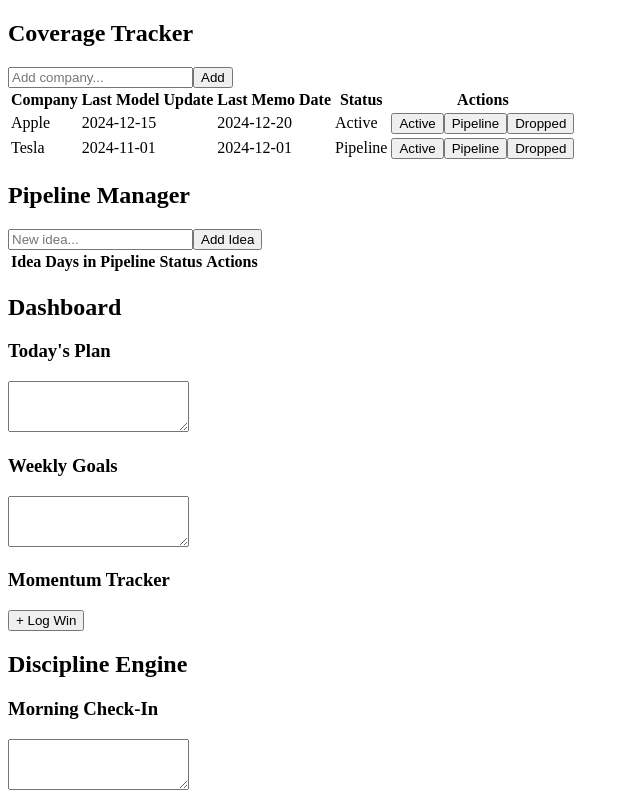
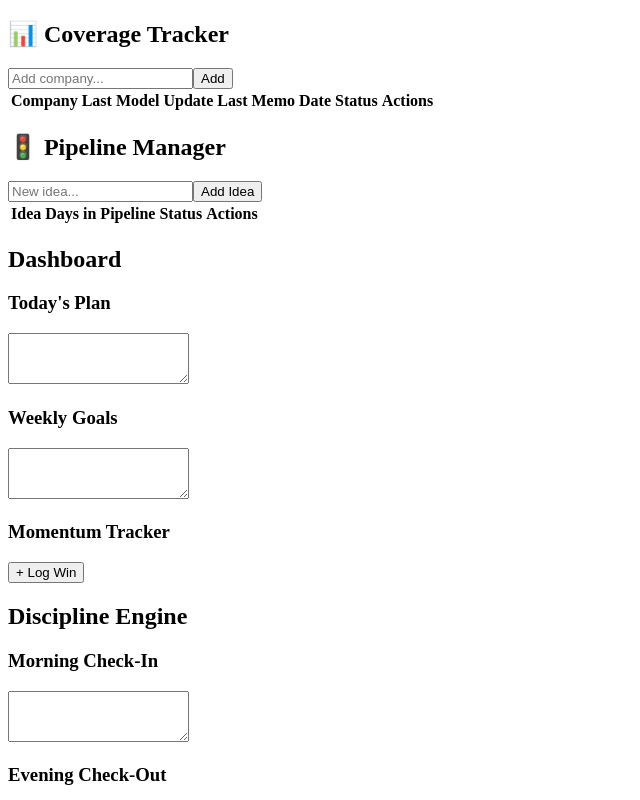
Before and after one commit to tz180/analyst-os, a Next.js app: page / in a window 1280 px wide. Shown: the top 800 px of the page, without its empty margins (0-640 px from the left). Built offline with nearby package versions, Linux system fonts and the light colour scheme.

Commit message:
Upgrade: CoverageTracker full UI, editable dates, pass list with reasons

```diff
--- a/components/CoverageTracker.js
+++ b/components/CoverageTracker.js
@@ -1,79 +1,170 @@
 import React, { useState, useEffect } from 'react';
 import useLocalStorage from '../hooks/useLocalStorage';
 
-const defaultCompanies = [
-  { name: 'Apple', lastModelUpdate: '2024-12-15', lastMemoDate: '2024-12-20', status: 'Active' },
-  { name: 'Tesla', lastModelUpdate: '2024-11-01', lastMemoDate: '2024-12-01', status: 'Pipeline' },
-];
+function useHasMounted() {
+  const [hasMounted, setHasMounted] = useState(false);
+  useEffect(() => setHasMounted(true), []);
+  return hasMounted;
+}
+
+const REASONS = ['Valuation', 'Management', 'Outlook', 'Competition', 'Not a Fit'];
 
 const CoverageTracker = () => {
-  const [companies, setCompanies] = useLocalStorage('coverage', defaultCompanies);
+  const hasMounted = useHasMounted();
+  const [companies, setCompanies] = useLocalStorage('coverage', []);
+  const [passList, setPassList] = useLocalStorage('passList', []);
   const [newCompany, setNewCompany] = useState('');
+
+  if (!hasMounted) return null;
 
   const addCompany = () => {
     if (!newCompany.trim()) return;
     const today = new Date().toISOString().split('T')[0];
-    setCompanies([...companies, {
-      name: newCompany,
-      lastModelUpdate: today,
-      lastMemoDate: today,
-      status: 'Pipeline'
-    }]);
+    setCompanies([
+      ...companies,
+      {
+        name: newCompany,
+        lastModelUpdate: today,
+        lastMemoDate: today,
+        status: 'Pipeline'
+      }
+    ]);
     setNewCompany('');
   };
 
-  const updateStatus = (index, status) => {
+  const updateField = (index, field, value) => {
     const updated = [...companies];
-    updated[index].status = status;
+    updated[index][field] = value;
     setCompanies(updated);
   };
 
+  const dropCompany = (index, reason) => {
+    const removed = companies[index];
+    setPassList([
+      ...passList,
+      {
+        name: removed.name,
+        reason,
+        date: new Date().toISOString().split('T')[0]
+      }
+    ]);
+    const remaining = companies.filter((_, i) => i !== index);
+    setCompanies(remaining);
+  };
+
+  const calculateDaysSince = (dateStr) => {
+    const now = new Date();
+    const past = new Date(dateStr);
+    return Math.floor((now - past) / (1000 * 60 * 60 * 24));
+  };
+
   return (
-    <div className="p-4">
-      <h2 className="text-2xl font-bold mb-4">Coverage Tracker</h2>
-      <div className="mb-4">
+    <div className="bg-white border shadow-md rounded-xl p-6 space-y-6">
+      <h2 className="text-2xl font-bold text-gray-800">📊 Coverage Tracker</h2>
+
+      <div className="flex items-center gap-2">
         <input
-          className="border p-2 mr-2"
+          className="border border-gray-300 px-4 py-2 rounded w-full max-w-sm focus:outline-none focus:ring-2 focus:ring-blue-500"
           placeholder="Add company..."
           value={newCompany}
           onChange={(e) => setNewCompany(e.target.value)}
         />
-        <button className="bg-blue-500 text-white px-4 py-2 rounded" onClick={addCompany}>
+        <button
+          className="bg-blue-600 text-white px-4 py-2 rounded hover:bg-blue-700 transition"
+          onClick={addCompany}
+        >
           Add
         </button>
       </div>
 
-      <table className="w-full table-auto border-collapse">
+      <table className="w-full table-auto border-collapse text-sm">
         <thead>
-          <tr className="bg-gray-100 text-left">
-            <th className="border px-4 py-2">Company</th>
-            <th className="border px-4 py-2">Last Model Update</th>
-            <th className="border px-4 py-2">Last Memo Date</th>
-            <th className="border px-4 py-2">Status</th>
-            <th className="border px-4 py-2">Actions</th>
+          <tr className="bg-gray-100 text-gray-600 text-left">
+            <th className="border-b px-4 py-2">Company</th>
+            <th className="border-b px-4 py-2">Last Model Update</th>
+            <th className="border-b px-4 py-2">Last Memo Date</th>
+            <th className="border-b px-4 py-2">Status</th>
+            <th className="border-b px-4 py-2">Actions</th>
           </tr>
         </thead>
         <tbody>
           {companies.map((c, i) => {
-            const daysSinceUpdate = Math.floor((new Date() - new Date(c.lastModelUpdate)) / (1000 * 60 * 60 * 24));
-            const stale = daysSinceUpdate > 90;
-
+            const modelStale = calculateDaysSince(c.lastModelUpdate) > 90;
             return (
-              <tr key={i} className={stale ? 'bg-red-100' : ''}>
-                <td className="border px-4 py-2">{c.name}</td>
-                <td className="border px-4 py-2">{c.lastModelUpdate}</td>
-                <td className="border px-4 py-2">{c.lastMemoDate}</td>
-                <td className="border px-4 py-2">{c.status}</td>
-                <td className="border px-4 py-2 space-x-2">
-                  <button onClick={() => updateStatus(i, 'Active')} className="text-green-600">Active</button>
-                  <button onClick={() => updateStatus(i, 'Pipeline')} className="text-yellow-600">Pipeline</button>
-                  <button onClick={() => updateStatus(i, 'Dropped')} className="text-gray-600">Dropped</button>
+              <tr key={i} className={modelStale ? 'bg-red-50' : 'hover:bg-gray-50'}>
+                <td className="border-b px-4 py-2">{c.name}</td>
+                <td className="border-b px-4 py-2">
+                  <input
+                    type="date"
+                    className="border rounded px-2 py-1"
+                    value={c.lastModelUpdate}
+                    onChange={(e) => updateField(i, 'lastModelUpdate', e.target.value)}
+                  />
+                </td>
+                <td className="border-b px-4 py-2">
+                  <input
+                    type="date"
+                    className="border rounded px-2 py-1"
+                    value={c.lastMemoDate}
+                    onChange={(e) => updateField(i, 'lastMemoDate', e.target.value)}
+                  />
+                </td>
+                <td className="border-b px-4 py-2">{c.status}</td>
+                <td className="border-b px-4 py-2 space-y-1 space-x-1">
+                  <button
+                    className="text-green-600 hover:underline"
+                    onClick={() => updateField(i, 'status', 'Active')}
+                  >
+                    Active
+                  </button>
+                  <button
+                    className="text-yellow-600 hover:underline"
+                    onClick={() => updateField(i, 'status', 'Pipeline')}
+                  >
+                    Pipeline
+                  </button>
+                  <select
+                    className="border text-gray-600 px-1 py-1 rounded"
+                    onChange={(e) => dropCompany(i, e.target.value)}
+                    defaultValue=""
+                  >
+                    <option disabled value="">
+                      Drop ⬇
+                    </option>
+                    {REASONS.map((r, idx) => (
+                      <option key={idx} value={r}>{r}</option>
+                    ))}
+                  </select>
                 </td>
               </tr>
             );
           })}
         </tbody>
       </table>
+
+      {passList.length > 0 && (
+        <div className="pt-6">
+          <h3 className="text-lg font-semibold text-gray-700 mb-2">📁 Passed List</h3>
+          <table className="w-full table-auto border-collapse text-sm">
+            <thead>
+              <tr className="bg-gray-100 text-gray-600 text-left">
+                <th className="border-b px-4 py-2">Company</th>
+                <th className="border-b px-4 py-2">Reason</th>
+                <th className="border-b px-4 py-2">Date</th>
+              </tr>
+            </thead>
+            <tbody>
+              {passList.map((p, i) => (
+                <tr key={i}>
+                  <td className="border-b px-4 py-2">{p.name}</td>
+                  <td className="border-b px-4 py-2">{p.reason}</td>
+                  <td className="border-b px-4 py-2">{p.date}</td>
+                </tr>
+              ))}
+            </tbody>
+          </table>
+        </div>
+      )}
     </div>
   );
 };
--- a/components/PipelineManager.js
+++ b/components/PipelineManager.js
@@ -1,9 +1,18 @@
-import React, { useState } from 'react';
+import React, { useState, useEffect } from 'react';
 import useLocalStorage from '../hooks/useLocalStorage';
 
+function useHasMounted() {
+  const [hasMounted, setHasMounted] = useState(false);
+  useEffect(() => setHasMounted(true), []);
+  return hasMounted;
+}
+
 const PipelineManager = () => {
+  const hasMounted = useHasMounted();
   const [ideas, setIdeas] = useLocalStorage('pipeline', []);
   const [newIdea, setNewIdea] = useState('');
+
+  if (!hasMounted) return null;
 
   const addIdea = () => {
     if (!newIdea.trim()) return;
@@ -25,51 +34,66 @@ const PipelineManager = () => {
   };
 
   const calculateDaysInPipeline = (date) => {
-    const diff = new Date() - new Date(date);
-    return Math.floor(diff / (1000 * 60 * 60 * 24));
+    const now = new Date();
+    const added = new Date(date);
+    return Math.floor((now - added) / (1000 * 60 * 60 * 24));
   };
 
   return (
-    <div className="p-4">
-      <h2 className="text-2xl font-bold mb-4">Pipeline Manager</h2>
-      <div className="mb-4">
+    <div className="bg-white border shadow-md rounded-xl p-6 space-y-6">
+      <h2 className="text-2xl font-bold text-gray-800">🚦 Pipeline Manager</h2>
+
+      <div className="flex items-center gap-2">
         <input
-          className="border p-2 mr-2"
+          className="border border-gray-300 px-4 py-2 rounded w-full max-w-sm focus:outline-none focus:ring-2 focus:ring-blue-500"
           placeholder="New idea..."
           value={newIdea}
           onChange={(e) => setNewIdea(e.target.value)}
         />
-        <button className="bg-blue-500 text-white px-4 py-2 rounded" onClick={addIdea}>
+        <button
+          className="bg-blue-600 text-white px-4 py-2 rounded hover:bg-blue-700 transition"
+          onClick={addIdea}
+        >
           Add Idea
         </button>
       </div>
 
-      <table className="w-full table-auto border-collapse">
+      <table className="w-full table-auto border-collapse text-sm">
         <thead>
-          <tr className="bg-gray-100 text-left">
-            <th className="border px-4 py-2">Idea</th>
-            <th className="border px-4 py-2">Days in Pipeline</th>
-            <th className="border px-4 py-2">Status</th>
-            <th className="border px-4 py-2">Actions</th>
+          <tr className="bg-gray-100 text-gray-600 text-left">
+            <th className="border-b px-4 py-2">Idea</th>
+            <th className="border-b px-4 py-2">Days in Pipeline</th>
+            <th className="border-b px-4 py-2">Status</th>
+            <th className="border-b px-4 py-2">Actions</th>
           </tr>
         </thead>
         <tbody>
           {ideas.map((idea, index) => {
             const days = calculateDaysInPipeline(idea.dateAdded);
             const stale = days > 30;
+
             return (
-              <tr key={index} className={stale ? 'bg-red-100' : ''}>
-                <td className="border px-4 py-2">{idea.name}</td>
-                <td className="border px-4 py-2">{days} days</td>
-                <td className="border px-4 py-2">{idea.status}</td>
-                <td className="border px-4 py-2 space-x-2">
-                  <button className="text-green-600" onClick={() => updateStatus(index, 'Active')}>
+              <tr key={index} className={stale ? 'bg-red-50' : 'hover:bg-gray-50'}>
+                <td className="border-b px-4 py-2">{idea.name}</td>
+                <td className="border-b px-4 py-2">{days} days</td>
+                <td className="border-b px-4 py-2">{idea.status}</td>
+                <td className="border-b px-4 py-2 space-x-2">
+                  <button
+                    className="text-green-600 hover:underline"
+                    onClick={() => updateStatus(index, 'Active')}
+                  >
                     Move to Active
                   </button>
-                  <button className="text-yellow-600" onClick={() => updateStatus(index, 'Needs Follow-Up')}>
+                  <button
+                    className="text-yellow-600 hover:underline"
+                    onClick={() => updateStatus(index, 'Needs Follow-Up')}
+                  >
                     Needs Follow-Up
                   </button>
-                  <button className="text-gray-600" onClick={() => updateStatus(index, 'Archived')}>
+                  <button
+                    className="text-gray-600 hover:underline"
+                    onClick={() => updateStatus(index, 'Archived')}
+                  >
                     Archive
                   </button>
                 </td>
```
